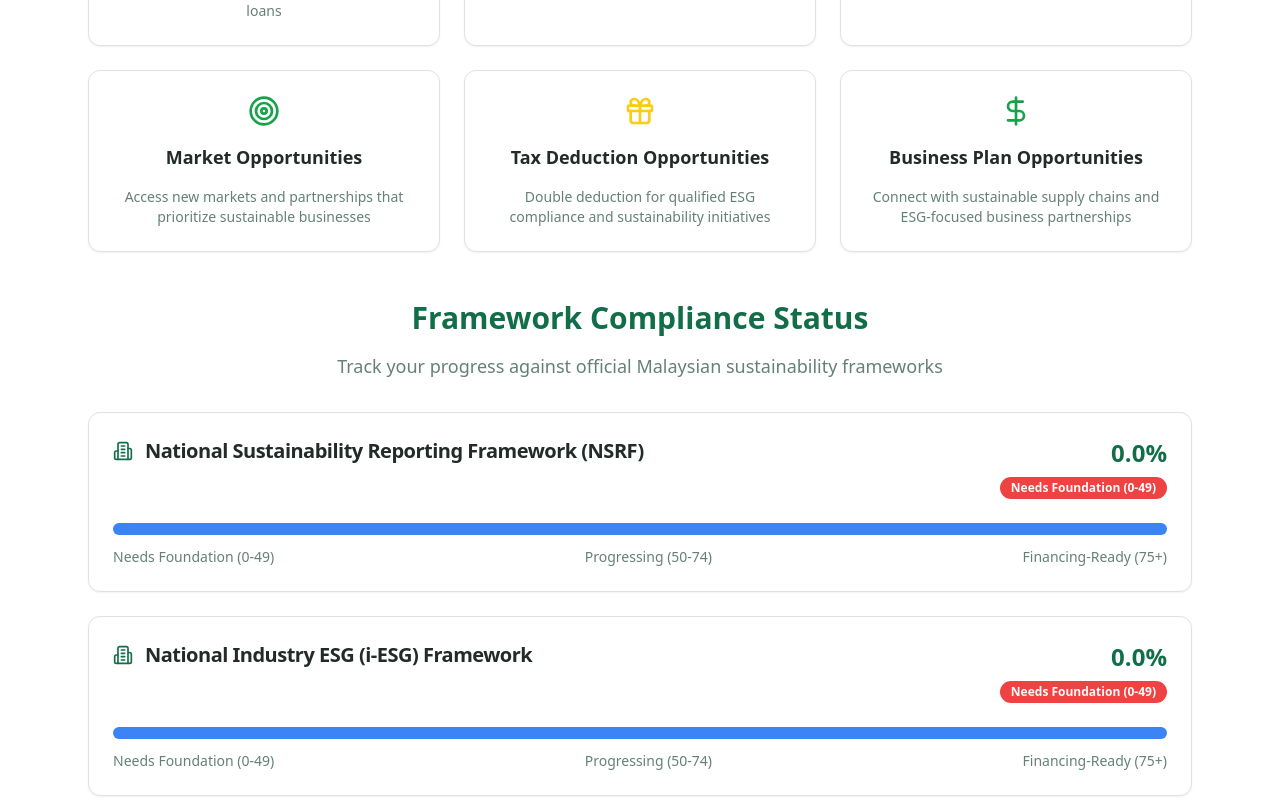
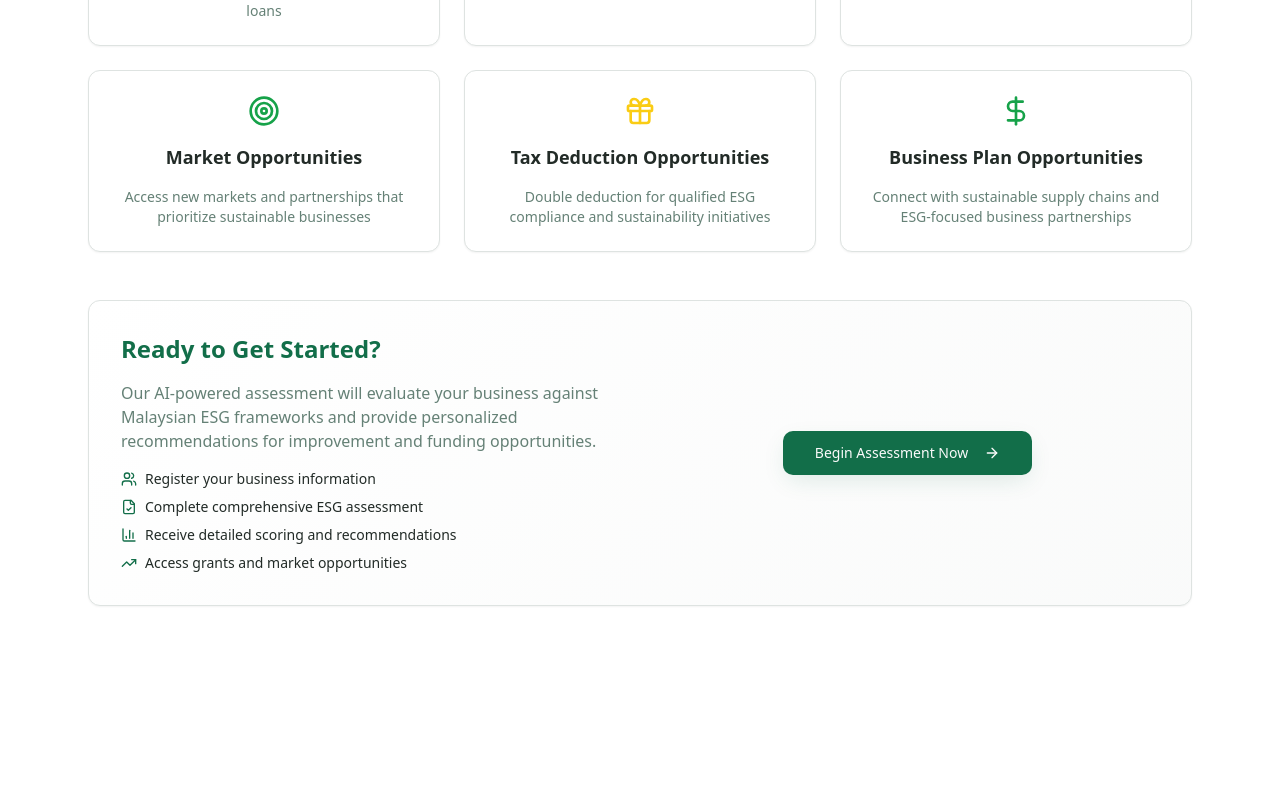
Before and after one commit to CH2001/ESGenius, a React (Vite) app: page / in a window 1280 px wide. Shown: the part 1055-1855 px from the top of the page. After the commit the page ends 1709 px from the top, so only its background shows below. Built offline with nearby package versions, Linux system fonts and the light colour scheme; the HTML template or start-up script is replaced by a standard one.

Commit message:
Hide dashboard content initially

```diff
--- a/src/pages/Dashboard.tsx
+++ b/src/pages/Dashboard.tsx
@@ -194,7 +194,8 @@ export const Dashboard: React.FC<DashboardProps> = ({
           </section>
         )}
 
-        {/* Framework Compliance Status */}
+        {/* Framework Compliance Status - only show when business profile exists */}
+        {business && (
           <section className="space-y-8">
             <div className="text-center space-y-4">
               <h2 className="text-3xl font-bold text-primary">
@@ -251,14 +252,17 @@ export const Dashboard: React.FC<DashboardProps> = ({
               ))}
             </div>
           </section>
+        )}
 
-        {/* Opportunities Section */}
+        {/* Opportunities Section - only show when business profile exists */}
+        {business && (
           <section>
             <OpportunitiesSection
               opportunities={mockOpportunities}
               companyEligibilityScore={business ? 75 : 0}
             />
           </section>
+        )}
 
         {/* Getting Started */}
         <section className="space-y-8">
```
Lines whose indentation alone changed are shown as unchanged.
